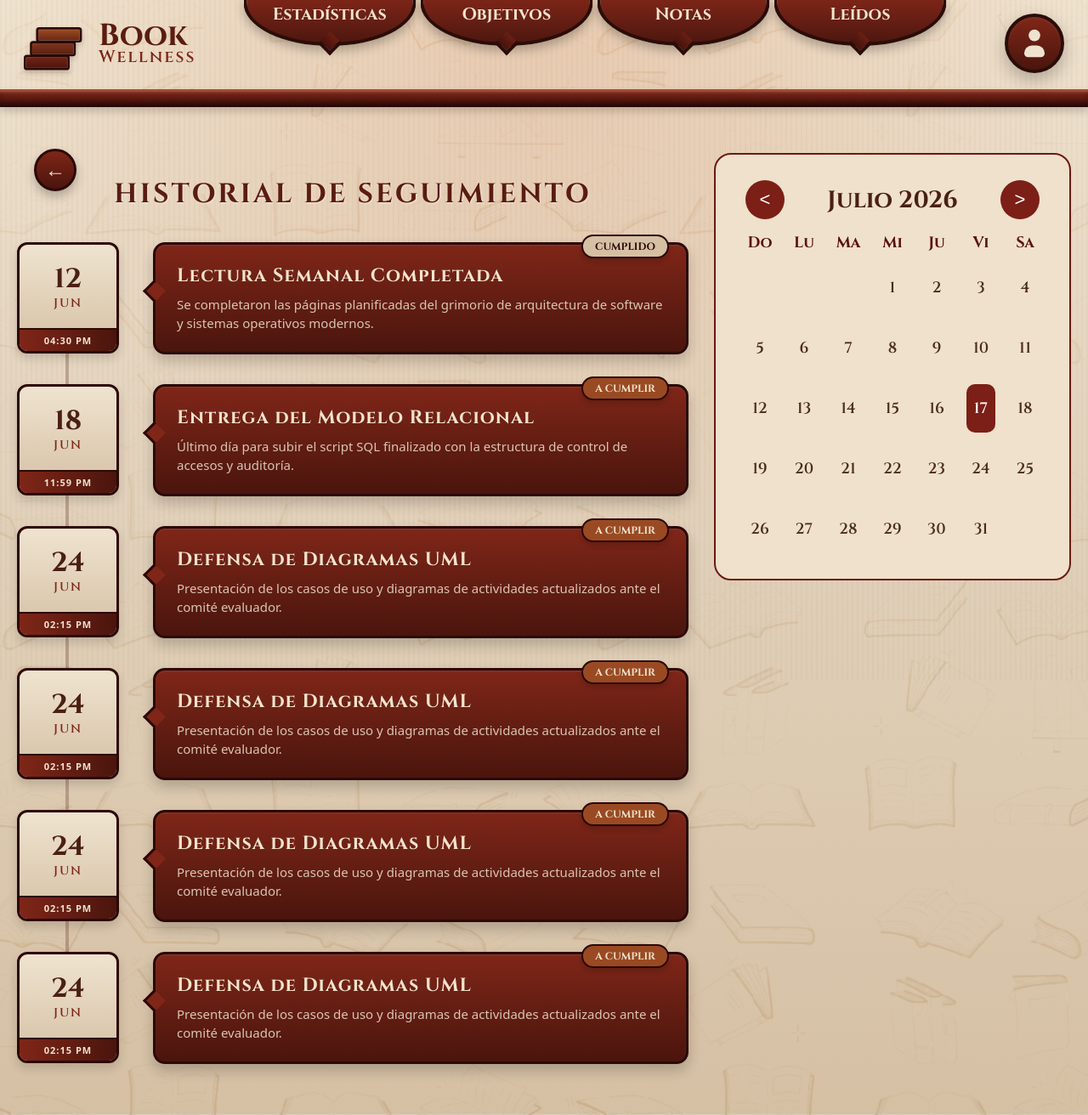
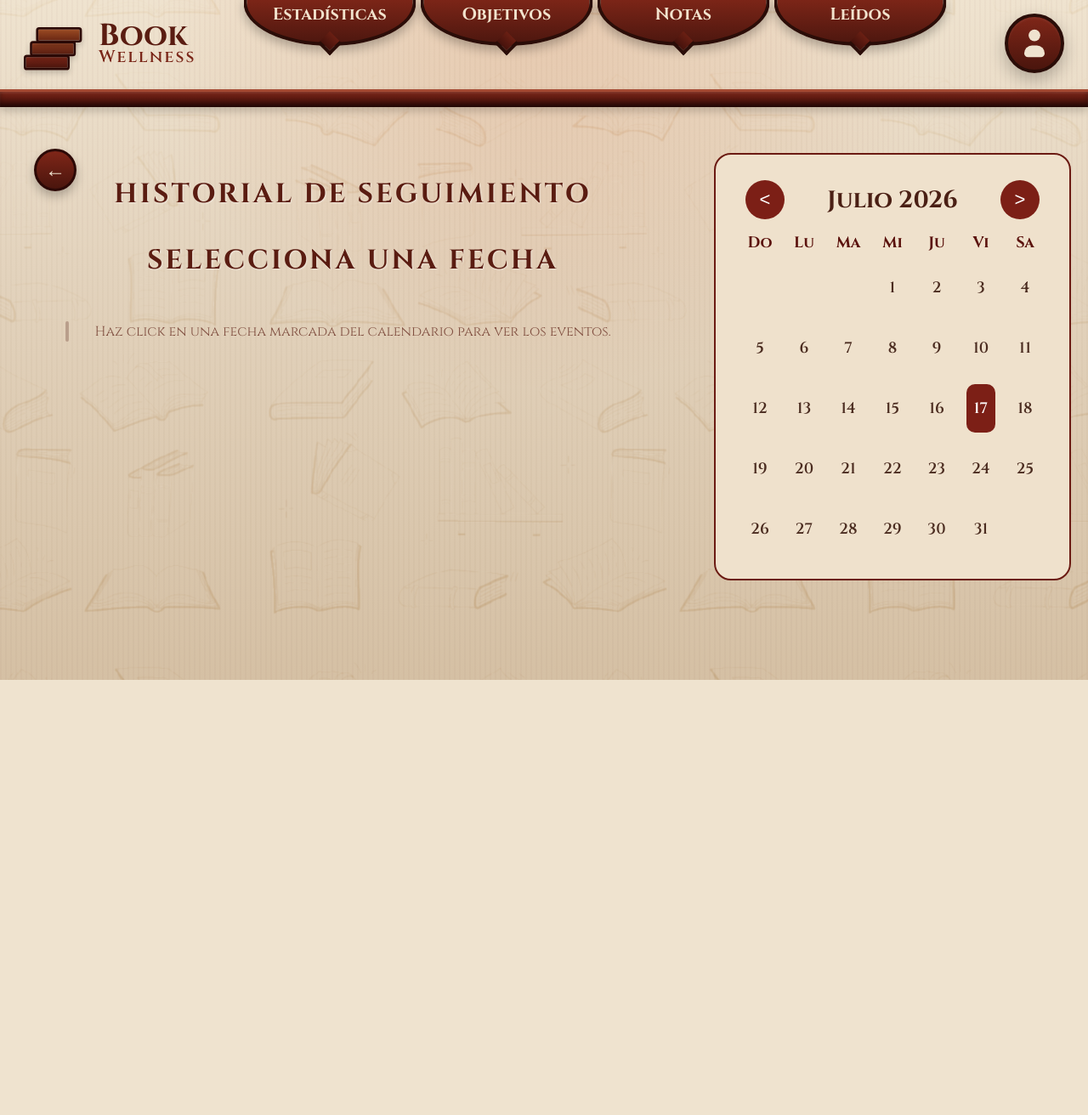
Before and after one commit to angelferrer200444-oss/Book-Wellness, a Flask app: page /seguimiento in a window 1280 px wide. Shown: the whole page at 85% size. After the commit the page ends 800 px from the top, so only its background shows below. Run offline with Flask 3, Linux system fonts and the light colour scheme; data that the repository does not hold is empty.

Commit message:
Add files via upload

```diff
--- a/templates/seguimiento/Seguimiento.html
+++ b/templates/seguimiento/Seguimiento.html
@@ -44,146 +44,12 @@ Book Wellness - Seguimiento
 
             <h2 class="section-title">Historial de Seguimiento</h2>
 
-            <div class="timeline">
+            <h2 class="section-title" id="timeline-titulo">Selecciona una fecha</h2>
 
-                <div class="timeline-item status-completed">
-                    <div class="date-box">
-                        <div class="date-info">
-                            <span class="day">12</span>
-                            <span class="month">JUN</span>
-                        </div>
-                        <div class="time-bar">04:30 PM</div>
-                    </div>
-
-                    <div class="event-card">
-                        <div class="badge">Cumplido</div>
-                        <h3 class="event-title">
-                            Lectura Semanal Completada
-                        </h3>
-
-                        <p class="event-desc">
-                            Se completaron las páginas planificadas del grimorio de arquitectura de software y sistemas operativos modernos.
-                        </p>
-                    </div>
-                </div>
-
-                <div class="timeline-item status-pending">
-                    <div class="date-box">
-                        <div class="date-info">
-                            <span class="day">18</span>
-                            <span class="month">JUN</span>
-                        </div>
-
-                        <div class="time-bar">11:59 PM</div>
-                    </div>
-
-                    <div class="event-card">
-                        <div class="badge">A Cumplir</div>
-                        <h3 class="event-title">
-                            Entrega del Modelo Relacional
-                        </h3>
-
-                        <p class="event-desc">
-                            Último día para subir el script SQL finalizado con la estructura de control de accesos y auditoría.
-                        </p>
-                    </div>
-                </div>
-
-                <div class="timeline-item status-pending">
-                    <div class="date-box">
-                        <div class="date-info">
-                            <span class="day">24</span>
-                            <span class="month">JUN</span>
-                        </div>
-
-                        <div class="time-bar">02:15 PM</div>
-                    </div>
-
-                    <div class="event-card">
-                        <div class="badge">A Cumplir</div>
-
-                        <h3 class="event-title">
-                            Defensa de Diagramas UML
-                        </h3>
-
-                        <p class="event-desc">
-                            Presentación de los casos de uso y diagramas de actividades actualizados ante el comité evaluador.
-                        </p>
-                    </div>
-
-
-                </div>
-
-                <div class="timeline-item status-pending">
-                    <div class="date-box">
-                        <div class="date-info">
-                            <span class="day">24</span>
-                            <span class="month">JUN</span>
-                        </div>
-
-                        <div class="time-bar">02:15 PM</div>
-                    </div>
-
-                    <div class="event-card">
-                        <div class="badge">A Cumplir</div>
-
-                        <h3 class="event-title">
-                            Defensa de Diagramas UML
-                        </h3>
-
-                        <p class="event-desc">
-                            Presentación de los casos de uso y diagramas de actividades actualizados ante el comité evaluador.
-                        </p>
-                    </div>
-                </div>
-                <div class="timeline-item status-pending">
-                    <div class="date-box">
-                        <div class="date-info">
-                            <span class="day">24</span>
-                            <span class="month">JUN</span>
-                        </div>
-
-                        <div class="time-bar">02:15 PM</div>
-                    </div>
-
-                    <div class="event-card">
-                        <div class="badge">A Cumplir</div>
-
-                        <h3 class="event-title">
-                            Defensa de Diagramas UML
-                        </h3>
-
-                        <p class="event-desc">
-                            Presentación de los casos de uso y diagramas de actividades actualizados ante el comité evaluador.
-                        </p>
-                    </div>
-
-
-                </div>
-                <div class="timeline-item status-pending">
-                    <div class="date-box">
-                        <div class="date-info">
-                            <span class="day">24</span>
-                            <span class="month">JUN</span>
-                        </div>
-
-                        <div class="time-bar">02:15 PM</div>
-                    </div>
-
-                    <div class="event-card">
-                        <div class="badge">A Cumplir</div>
-
-                        <h3 class="event-title">
-                            Defensa de Diagramas UML
-                        </h3>
-
-                        <p class="event-desc">
-                            Presentación de los casos de uso y diagramas de actividades actualizados ante el comité evaluador.
-                        </p>
-                    </div>
-
-
-                </div>
+            <div class="timeline" id="timeline-contenido">
+                <p style="color:#5a1c11; opacity:0.7; text-align:center;">
+                    Haz click en una fecha marcada del calendario para ver los eventos.
+                </p>
             </div>
 
         </div>
```
